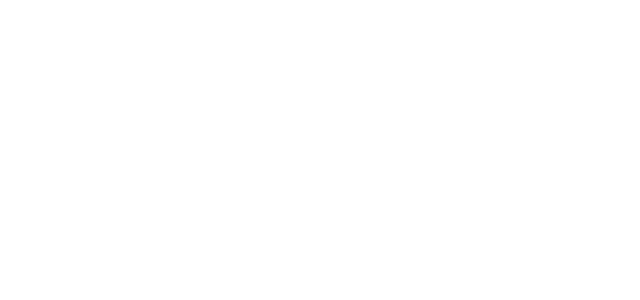
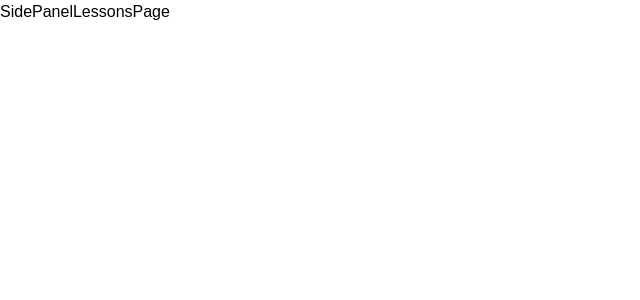
Before and after one commit to truefuego/studyguide-fe, a React (Vite) app: page /lessons in a window 1280 px wide. Before the commit this address had no page. Shown: the top 300 px of the page, without its empty margins (0-640 px from the left). Built offline with nearby package versions, Linux system fonts and the light colour scheme; a web font is replaced by a local one.

Commit message:
Add - routing

```diff
--- a/src/App.tsx
+++ b/src/App.tsx
@@ -1,15 +1,10 @@
-import { BrowserRouter, Route, Routes } from 'react-router-dom'
 import './App.css'
-import HomePage from './pages/HomePage'
+import AppRoutes from './routes/AppRoutes'
 
 function App() {
   return (
-    <BrowserRouter>
-      <Routes>
-        <Route path='/' element={<HomePage />}/>
-      </Routes>
-    </BrowserRouter>
+    <AppRoutes />
   )
 }
 
-export default App
+export default App;
--- /dev/null
+++ b/src/components/Layout.tsx
@@ -0,0 +1,14 @@
+import React from 'react'
+import SidePanel from './SidePanel'
+import { Outlet } from 'react-router-dom'
+
+const Layout:React.FC = () => {
+  return (
+    <div className='flex'>
+        <SidePanel />
+        <Outlet />
+    </div>
+  )
+}
+
+export default Layout
--- /dev/null
+++ b/src/components/SidePanel.tsx
@@ -0,0 +1,9 @@
+import React from 'react'
+
+const SidePanel:React.FC = () => {
+  return (
+    <div>SidePanel</div>
+  )
+}
+
+export default SidePanel
--- /dev/null
+++ b/src/pages/FavouritePage.tsx
@@ -0,0 +1,9 @@
+import React from 'react'
+
+const FavouritePage:React.FC = () => {
+  return (
+    <div>FavouritePage</div>
+  )
+}
+
+export default FavouritePage
--- /dev/null
+++ b/src/pages/LessonsPage.tsx
@@ -0,0 +1,9 @@
+import React from 'react'
+
+const LessonsPage:React.FC = () => {
+  return (
+    <div>LessonsPage</div>
+  )
+}
+
+export default LessonsPage
--- /dev/null
+++ b/src/pages/LoginPage.tsx
@@ -0,0 +1,9 @@
+import React from 'react'
+
+const LoginPage:React.FC = () => {
+  return (
+    <div>LoginPage</div>
+  )
+}
+
+export default LoginPage;
--- /dev/null
+++ b/src/pages/NotFoundPage.tsx
@@ -0,0 +1,9 @@
+import React from 'react'
+
+const NotFoundPage:React.FC = () => {
+  return (
+    <div>NotFoundPage</div>
+  )
+}
+
+export default NotFoundPage
--- /dev/null
+++ b/src/pages/RandomPage.tsx
@@ -0,0 +1,9 @@
+import React from 'react'
+
+const RandomPage:React.FC = () => {
+  return (
+    <div>RandomPage</div>
+  )
+}
+
+export default RandomPage
--- /dev/null
+++ b/src/pages/RecentPage.tsx
@@ -0,0 +1,9 @@
+import React from 'react'
+
+const RecentPage:React.FC = () => {
+  return (
+    <div>RecentPage</div>
+  )
+}
+
+export default RecentPage
--- /dev/null
+++ b/src/routes/AppRoutes.tsx
@@ -0,0 +1,27 @@
+import React from 'react'
+import { BrowserRouter, Route, Routes } from 'react-router-dom';
+import HomePage from '../pages/HomePage';
+import LessonsPage from '../pages/LessonsPage';
+import AuthenticationPage from './AuthenticationRoutes';
+import Layout from '../components/Layout';
+import NotFoundPage from '../pages/NotFoundPage';
+
+const AppRoutes:React.FC = () => {
+  return (
+    <BrowserRouter>
+      <Routes>
+        <Route path='/' element={
+          <AuthenticationPage>
+            <Layout />
+          </AuthenticationPage>
+        }>
+          <Route path='' element={<HomePage />} />
+          <Route path='lessons' element={<LessonsPage />} />
+        </Route>
+        <Route path='*' element={<NotFoundPage />} />
+      </Routes>
+    </BrowserRouter>
+  )
+}
+
+export default AppRoutes;
--- /dev/null
+++ b/src/routes/AuthenticationRoutes.tsx
@@ -0,0 +1,20 @@
+import React from 'react'
+import LoginPage from '../pages/LoginPage';
+
+interface IAuthenticationPageProps {
+  children: React.ReactNode;
+}
+
+const AuthenticationPage:React.FC<IAuthenticationPageProps> = ({ children }) => {
+  const isUserLoggedIn = true;
+
+  if(!isUserLoggedIn) {
+    return <LoginPage />
+  }
+
+  return (
+    <>{children}</>
+  )
+}
+
+export default AuthenticationPage
```
